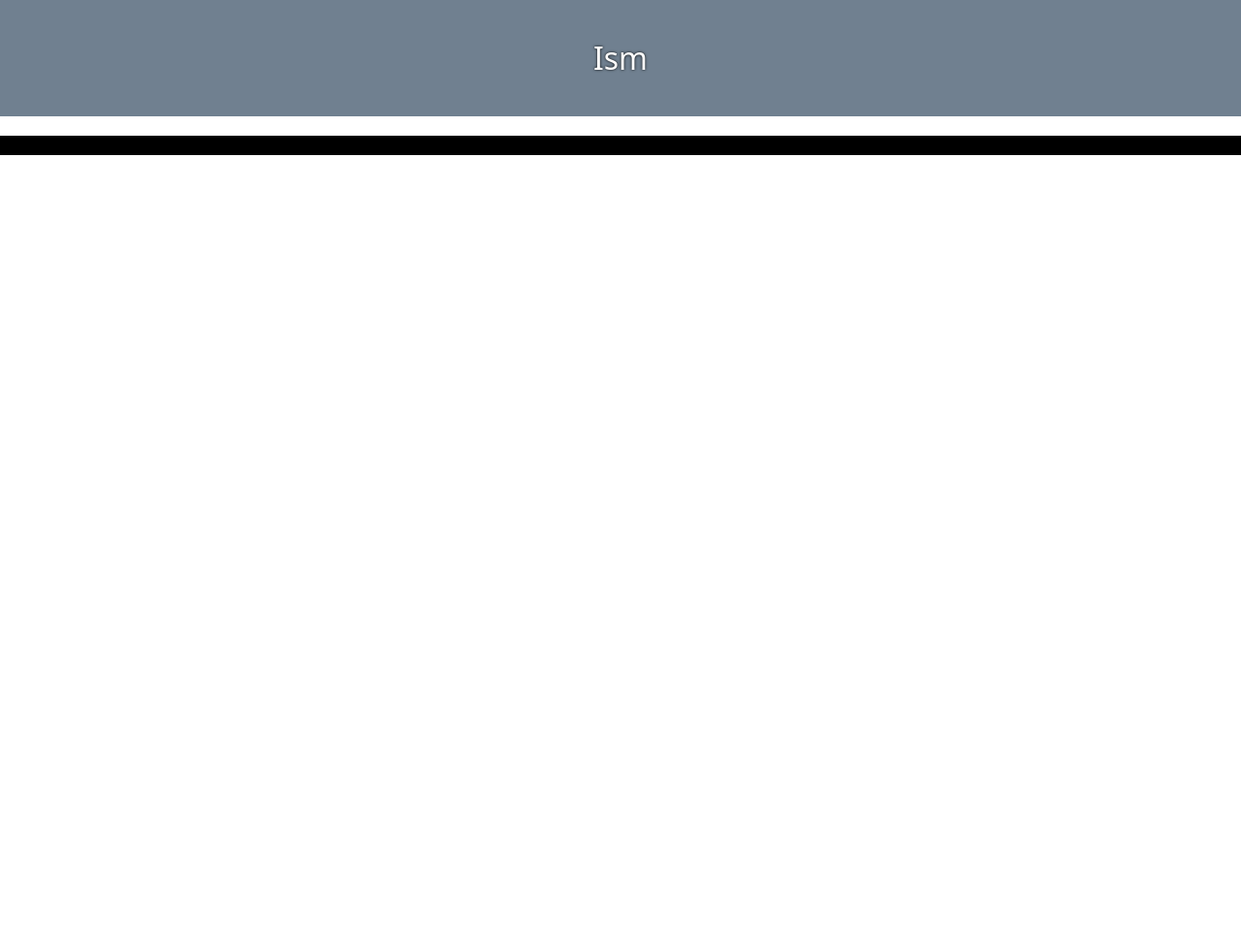
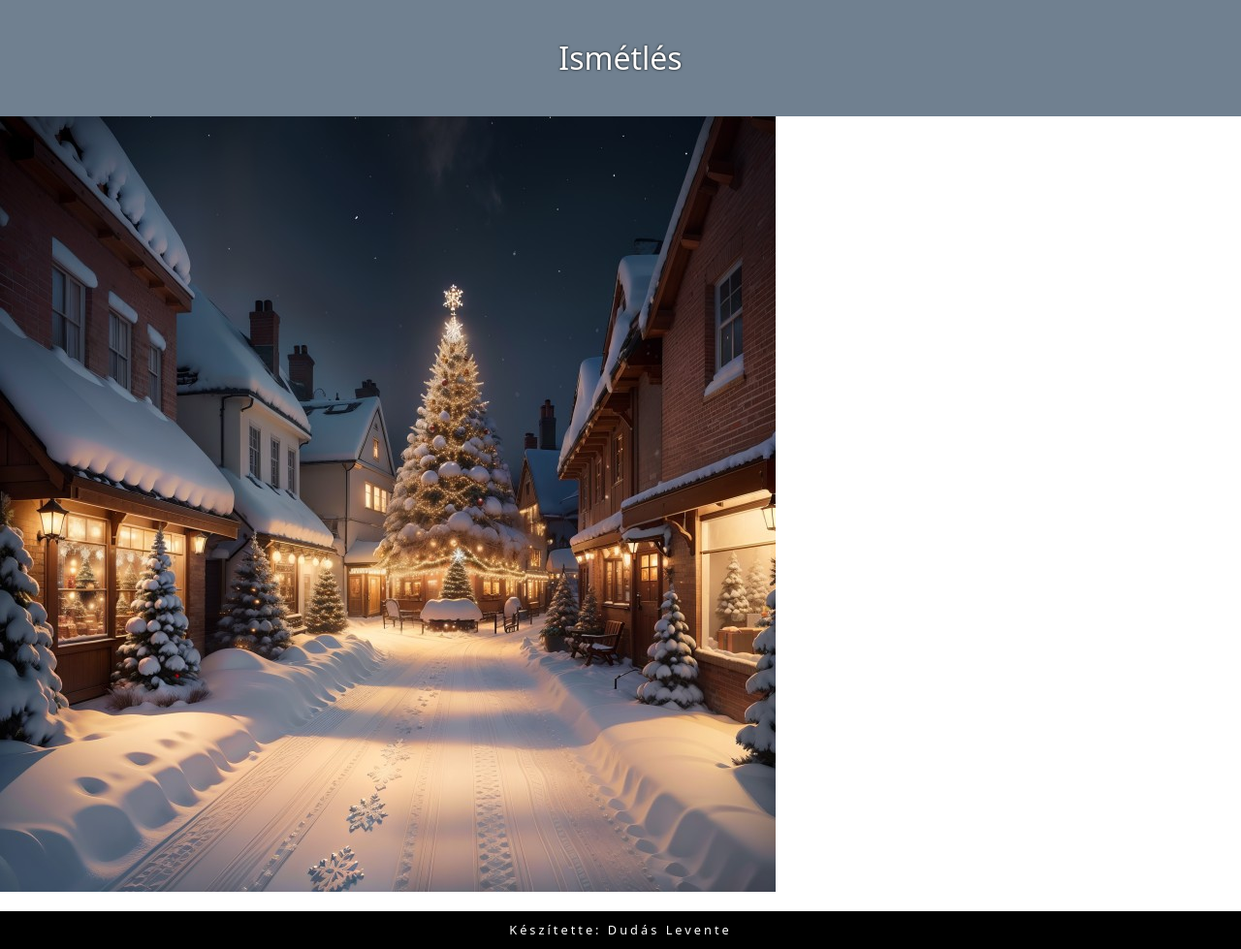
Before and after one commit to dudaslevente/IKT_ism, a plain HTML site: page index.html in a window 1280 px wide. Shown: the whole page at 97% size. Before the commit the page ends 800 px from the top, so only its background shows below. Drawn offline with Linux system fonts and the light colour scheme.

Commit message:
Kép hozzáadása

```diff
--- a/index.html
+++ b/index.html
@@ -4,14 +4,15 @@
     <meta charset="UTF-8">
     <meta http-equiv="X-UA-Compatible" content="IE=edge">
     <meta name="viewport" content="width=device-width, initial-scale=1.0">
-    <title>Ism</title>
+    <title>Ismétlés</title>
     <link rel="stylesheet" href="style.css">
     <link rel="stylesheet" href="bootstrap.min.css">
 </head>
 <body>
-    <header>Ism</header>
+    <header>Ismétlés</header>
+    <img src="karacsony.png">
     <nav></nav>
     <main></main>
-    <footer></footer>
+    <footer>Készítette: Dudás Levente</footer>
 </body>
 </html>
```
Also changed, not shown: karacsony.png (added).
